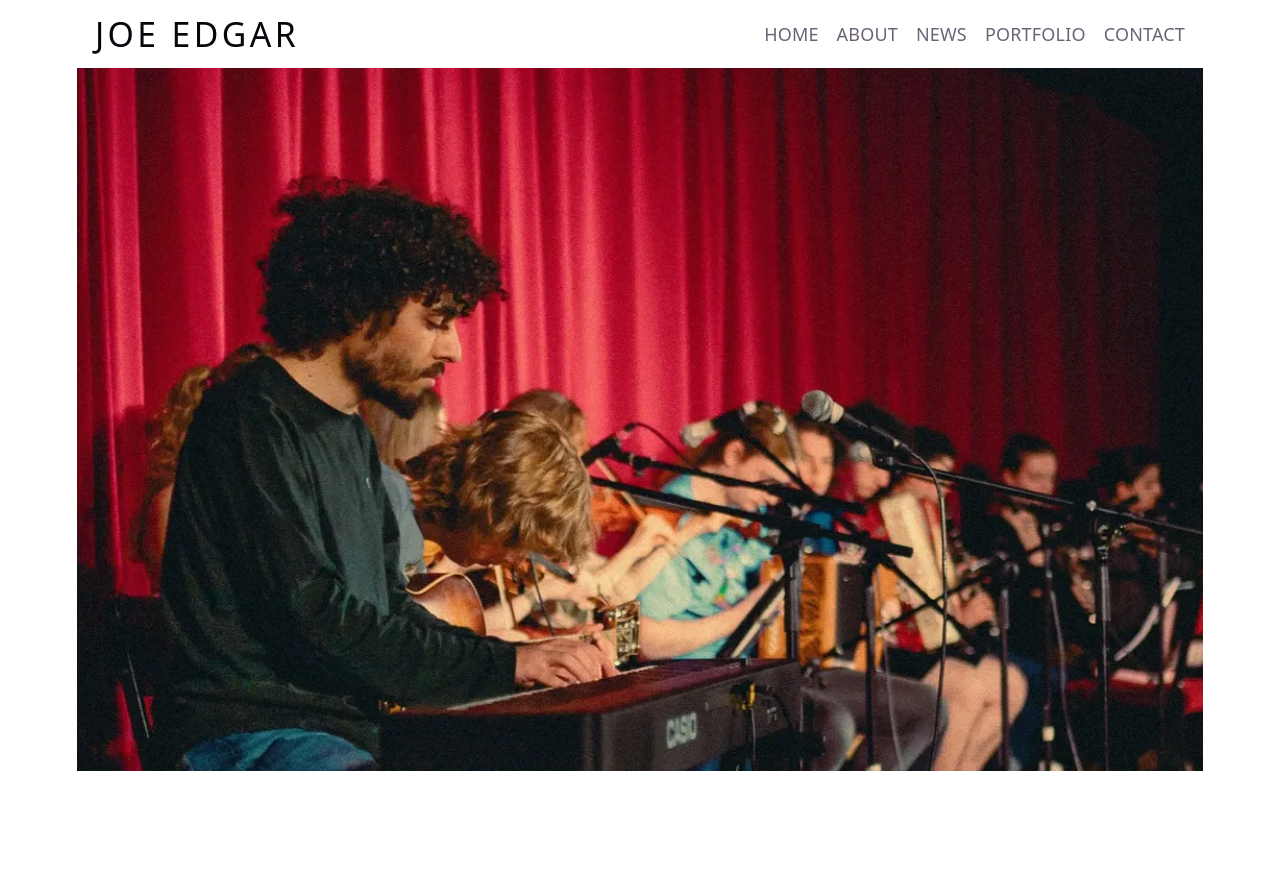
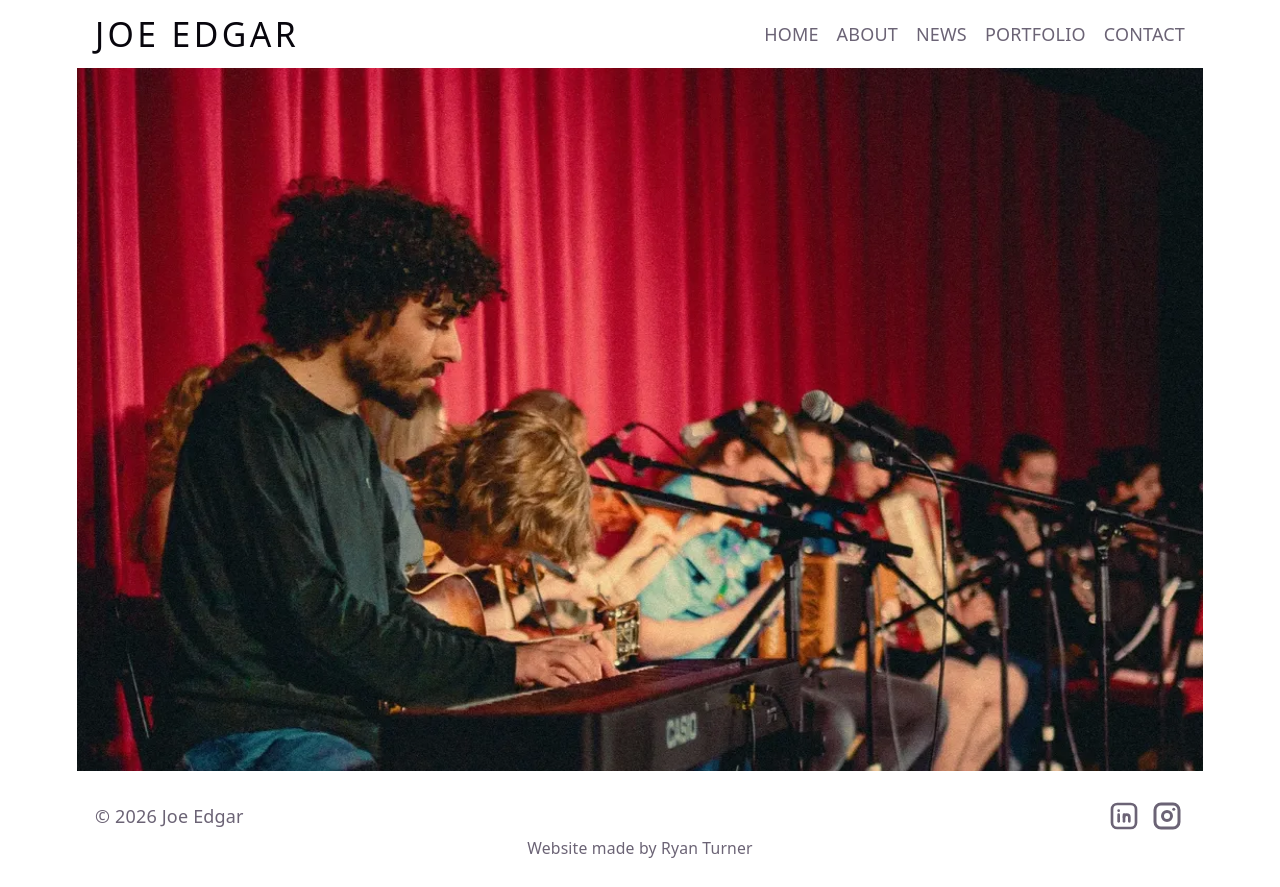
Before and after one commit to joe-edgar-music/joe-portfolio, a React (Vite) app: page / in a window 1280 px wide. Before the commit the page ends 800 px from the top, so only its background shows below. Built offline with nearby package versions, Linux system fonts and the light colour scheme.

Commit message:
add footer

```diff
--- a/package.json
+++ b/package.json
@@ -10,6 +10,7 @@
     "preview": "vite preview"
   },
   "dependencies": {
+    "@tabler/icons-react": "^3.44.0",
     "@tailwindcss/vite": "^4.3.2",
     "react": "^19.2.7",
     "react-dom": "^19.2.7",
--- a/src/App.tsx
+++ b/src/App.tsx
@@ -1,5 +1,6 @@
 import Header from "./components/Header"
 import keyboardImage from "./assets/keyboard.webp";
+import Footer from "./components/Footer";
 
 function App() {
   return (
@@ -17,6 +18,7 @@ function App() {
           md:aspect-16/10
         "
       />
+      <Footer />
     </>
   )
 }
--- /dev/null
+++ b/src/components/Footer.tsx
@@ -0,0 +1,20 @@
+import SocialLinks from "./SocialLinks";
+
+export default function Footer() {
+    return (
+        <footer className="py-6 px-4 text-center">
+            <div className="flex justify-between items-center">
+                <p>&copy; 2026 Joe Edgar</p>
+                <SocialLinks />
+            </div>
+            <a
+                href="https://turnlings.github.io/"
+                target="_blank"
+                rel="noopener noreferrer"
+                className="text-sm hover:underline"
+            >
+                Website made by Ryan Turner
+            </a>
+        </footer>
+    )
+}
--- /dev/null
+++ b/src/components/SocialLinks.tsx
@@ -0,0 +1,23 @@
+import { IconBrandInstagram, IconBrandLinkedin } from '@tabler/icons-react';
+
+export default function SocialLinks() {
+    const links = [
+        { name: "LinkedIn", icon: <IconBrandLinkedin size={32} />, url: "https://www.linkedin.com/in/joe-edgar/" },
+        { name: "Instagram", icon: <IconBrandInstagram size={36} />, url: "https://www.instagram.com/joeedgar04" },
+    ]
+
+    return (
+        <div className="flex space-x-2 items-center">
+            {links.map((link) => (
+                <a
+                    key={link.url}
+                    href={link.url}
+                    target="_blank"
+                    rel="noopener noreferrer"
+                >
+                    {link.icon}
+                </a>
+            ))}
+        </div>
+    )
+}
```
Also changed, not shown: 1 other file (tests, documents, lock files or other folders).
